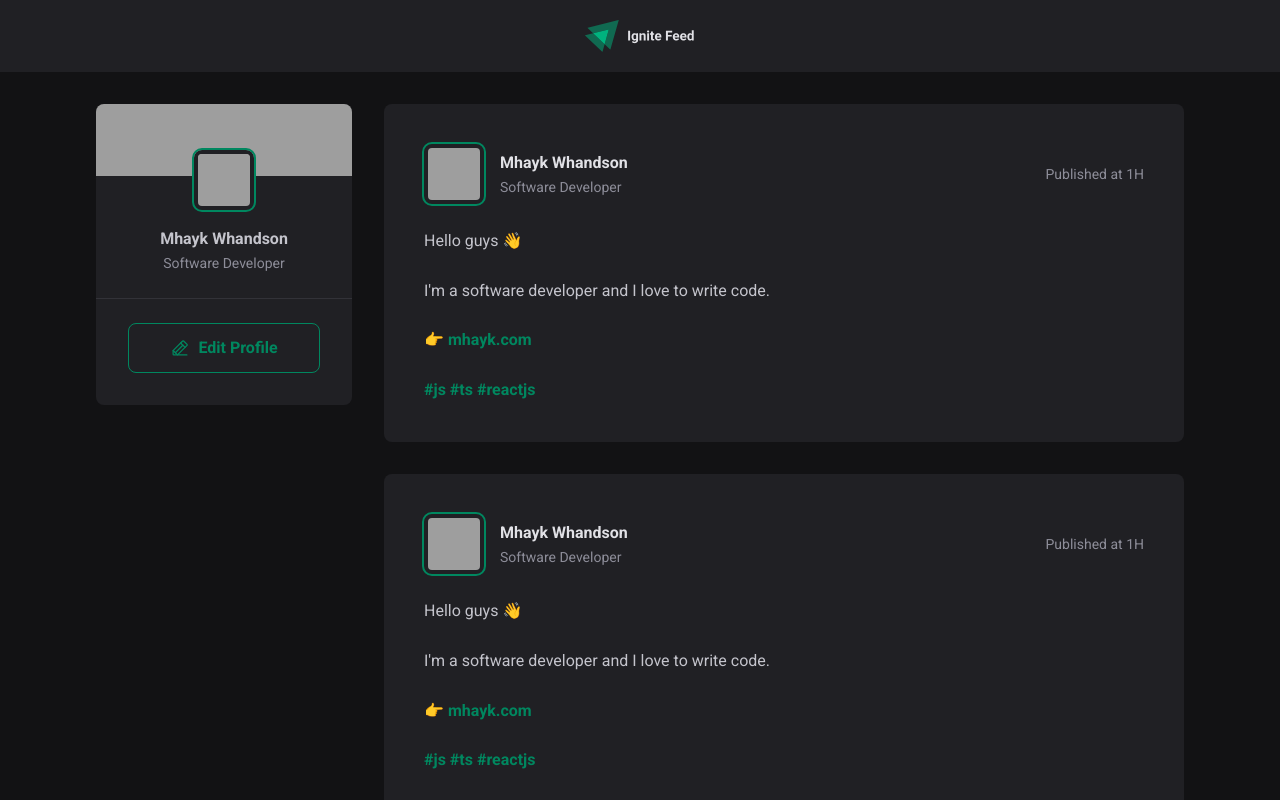
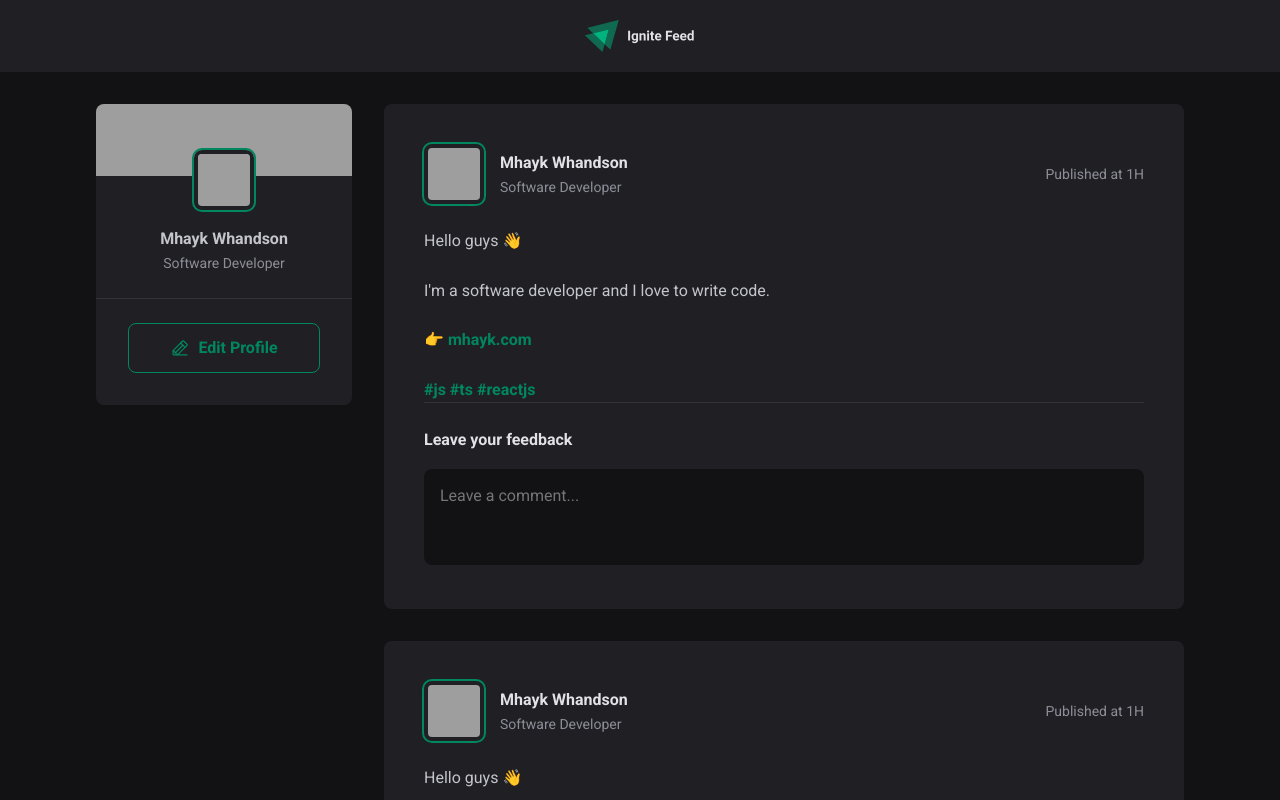
Before and after one commit to mhayk/ignite-feed, a React (Vite) app: page / in a window 1280 px wide. Shown: the top 800 px of the page. Built offline with nearby package versions, Linux system fonts and the light colour scheme; grey boxes are pictures that could not be loaded.

Commit message:
feat: post form comment has been styled

```diff
--- a/src/components/Post.module.css
+++ b/src/components/Post.module.css
@@ -70,3 +70,54 @@
   color: var(--gray-400);
   line-height: 1.6;
 }
+
+.commentForm {
+  width: 100%;
+  mrgin-top: 1.5rem;
+  padding-top: 1.5rem;
+  border-top: 1px solid var(--gray-600);
+}
+
+.commentForm > strong {
+  line-height: 1.6;
+  color: var(--gray-100);
+}
+
+.commentForm textarea {
+  width: 100%;
+  background: var(--gray-900);
+  border: 0;
+  resize: none;
+  height: 6rem;
+  padding: 1rem;
+  border-radius: 8px;
+  color: var(--gray-100);
+  line-height: 1.4;
+  margin-top: 1rem;
+}
+
+.commentForm footer {
+  visibility: hidden;
+  max-height: 0;
+}
+
+.commentForm:focus-within footer {
+  visibility: visible;
+  max-height: none;
+}
+
+.commentForm button[type="submit"] {
+  padding: 1rem 1.5rem;
+  margin-top: 1rem;
+  border-radius: 8px;
+  border: 0;
+  background: var(--green-500);
+  color: var(--white);
+  font-weight: bold;
+  cursor: pointer;
+  transition: background-color 0.1s;
+}
+
+.commentForm button[type="submit"]:hover {
+  background: var(--green-300);
+}
--- a/src/components/Post.tsx
+++ b/src/components/Post.tsx
@@ -25,6 +25,18 @@
                     <a href="">#reactjs</a>
                 </p>
             </div>
+
+            <form className={styles.commentForm}>
+                <strong>Leave your feedback</strong>
+
+                <textarea
+                    placeholder='Leave a comment...'
+                />
+
+                <footer>
+                    <button type="submit">Comment</button>
+                </footer>
+            </form>
         </article >
     )
 }
--- a/src/global.css
+++ b/src/global.css
@@ -10,6 +10,10 @@
 
   --green-300: #00b37e;
   --green-500: #00875f;
+}
+:focus {
+  outline: transparent;
+  box-shadow: 0 0 0 2px var(--green-500);
 }
 
 * {
```
